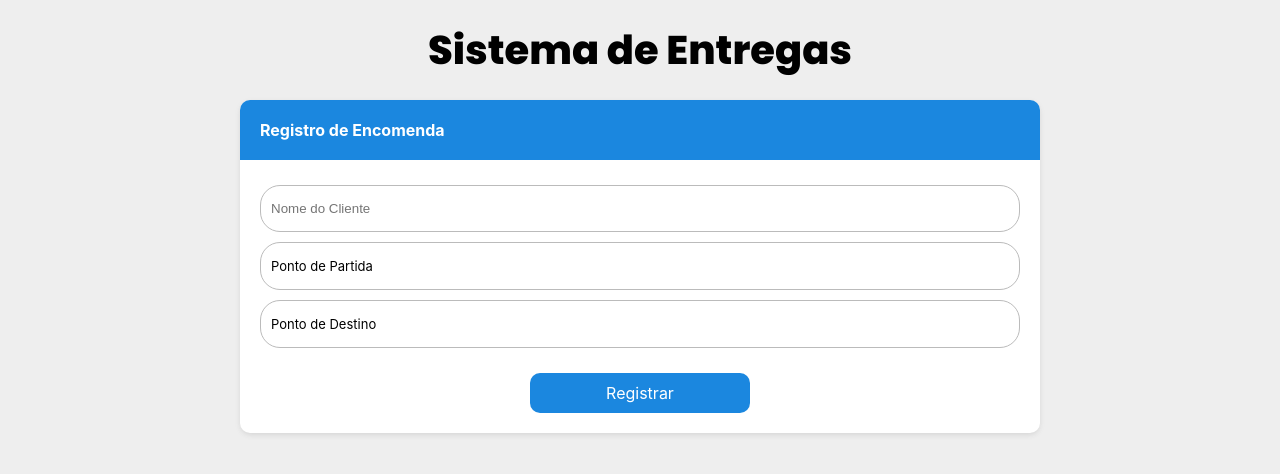
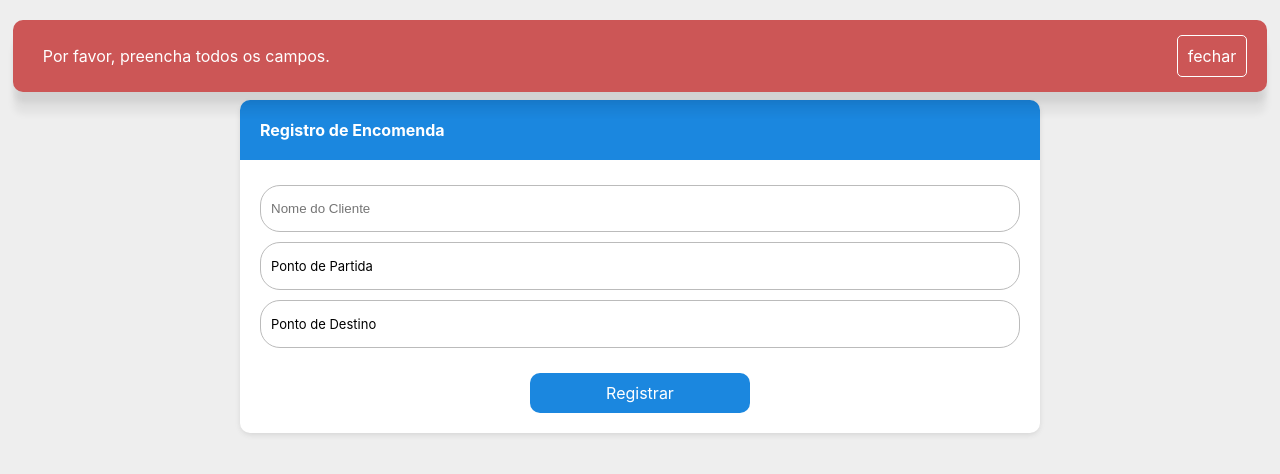
Before and after one commit to wscld/sistema_entregas, a React (Create React App) app in the folder frontend/: page / in a window 1280 px wide. Both pictures are taken after a click on the element "Registrar". Shown: the top 474 px of the page. Built offline with nearby package versions, Linux system fonts and the light colour scheme; no server answers.

Commit message:
Adiciona handling de erros

```diff
--- a/frontend/src/Components/Item/index.tsx
+++ b/frontend/src/Components/Item/index.tsx
@@ -1,16 +1,48 @@
 import React from 'react';
 import './styles.scss';
 import { FontAwesomeIcon } from '@fortawesome/react-fontawesome'
-import { faMapMarkerAlt, faDotCircle } from '@fortawesome/free-solid-svg-icons'
+import { faMapMarkerAlt, faDotCircle, faClock } from '@fortawesome/free-solid-svg-icons'
 
 export default function Item(props: any) {
 
+    function formatTime(timeCreated: number) {
+        var diff = Math.floor((Date.now() - timeCreated) / 1000);
+        var interval:number = Math.floor(diff / 31536000);
+
+        if (interval >= 1) {
+            return interval + " anos";
+        }
+        interval = Math.floor(diff / 2592000);
+        if (interval >= 1) {
+            return interval + " meses";
+        }
+        interval = Math.floor(diff / 604800);
+        if (interval >= 1) {
+            return interval + " semanas";
+        }
+        interval = Math.floor(diff / 86400);
+        if (interval >= 1) {
+            return interval + "d";
+        }
+        interval = Math.floor(diff / 3600);
+        if (interval >= 1) {
+            return interval + "h";
+        }
+        interval = Math.floor(diff / 60);
+        if (interval >= 1) {
+            return interval + " m";
+        }
+        return "menos de 1 minuto";
+    }
 
 
     return (
         <>
             <div className="item">
-                <div className="title">{props.entrega.nomeCliente}</div>
+                <div className="title">
+                    <div>{props.entrega.nomeCliente}</div>
+                    <div><FontAwesomeIcon icon={faClock}/> {formatTime(props.entrega.dataEntrega)}</div>
+                </div>
                 <div className="row">
                     <div>
                         <div className="partida"><FontAwesomeIcon className="icon" icon={faDotCircle} />{props.entrega.pontoPartida}</div>
--- a/frontend/src/Components/Item/styles.scss
+++ b/frontend/src/Components/Item/styles.scss
@@ -3,7 +3,8 @@
     background-color: white;
     max-width: 800px;
     margin: auto;
-    margin-top: 20px;
+    margin-top: 10px;
+    margin-bottom: 10px;
     border-radius: 10px;
     box-shadow: 0 2px 7px 0 rgba(0, 0, 0, 0.05), 0 3px 7px -2px rgba(0, 0, 0, 0.05), 0 1px 5px 0 rgba(0, 0, 0, 0.02);
     transition: 0.3s;
@@ -16,7 +17,11 @@
         font-weight: bold;
         border-top-left-radius: 10px;
         border-top-right-radius: 10px;
-        transition: .2s;
+        transition: 0.2s;
+        display: flex;
+        flex-direction: row;
+        justify-content: space-between;
+        align-items: center;
     }
     .row {
         display: flex;
@@ -35,7 +40,7 @@
 }
 .item:hover {
     box-shadow: 0 22px 7px 0 rgba(0, 0, 0, 0.05), 0 13px 7px -2px rgba(0, 0, 0, 0.05), 0 11px 5px 0 rgba(0, 0, 0, 0.02);
-    .title{
+    .title {
         background-color: #d4d4d4;
     }
 }
--- /dev/null
+++ b/frontend/src/Components/ModalError/index.tsx
@@ -0,0 +1,17 @@
+import React from 'react';
+import './styles.scss';
+
+export default function ModalError(props: any) {
+    return (<>
+        {props.visible ?
+            <>
+                <div className="modal-error">
+                    <p>{(props.error)}</p>
+                    <div onClick={props.onDismiss} className="dismiss">fechar</div>
+                </div>
+            </>
+            :
+            null
+        }
+    </>)
+}
--- /dev/null
+++ b/frontend/src/Components/ModalError/styles.scss
@@ -0,0 +1,33 @@
+.modal-error {
+    margin: auto;
+    left: 0;
+    right: 0;
+    background-color: #cc5656;
+    border-radius: 10px;
+    position: absolute;
+    top: 20px;
+    width: 98%;
+    display: flex;
+    flex-direction: row;
+    align-items: center;
+    justify-content: space-between;
+    box-shadow: 0 22px 7px 0 rgba(0, 0, 0, 0.05), 0 13px 7px -2px rgba(0, 0, 0, 0.05), 0 11px 5px 0 rgba(0, 0, 0, 0.02);
+    z-index: 200;
+    p {
+        color: white;
+        padding: 10px;
+        margin-left: 20px;
+    }
+    .dismiss {
+        padding: 10px;
+        color: white;
+        border: 1px solid white;
+        border-radius: 5px;
+        margin-right: 20px;
+        transition: 0.2s;
+        cursor: pointer;
+    }
+    .dismiss:hover {
+        background-color: rgba(255, 255, 255, 0.222);
+    }
+}
--- a/frontend/src/Components/ModalAddress/index.tsx
+++ b/frontend/src/Pages/EntradaEndereco/index.tsx
@@ -4,8 +4,10 @@ import Endereco from '../../Types/Endereco';
 import { requestEndereco } from '../../Actions/ServerActions';
 import { FontAwesomeIcon } from '@fortawesome/react-fontawesome';
 import { faSearch } from '@fortawesome/free-solid-svg-icons';
+import ModalError from '../../Components/ModalError';
 
-export default function ModalAddress(props: any) {
+export default function EntradaEndereco(props: any) {
+    const [error, setError] = useState<string>("");
     const [cep, setCep] = useState<number>(0);
     const [numero, setNumero] = useState<number>(0);
     const [cidade, setCidade] = useState<string>("");
@@ -14,6 +16,7 @@ export default function ModalAddress(props: any) {
     const [rua, setRua] = useState<string>("");
 
     function handleSave() {
+        if (cep != 0 && numero != 0 && cidade != "" && estado != "" && bairro != "" && rua != "") {
             let endereco: Endereco = {
                 cep: cep,
                 numero: numero,
@@ -23,6 +26,9 @@ export default function ModalAddress(props: any) {
                 rua: rua
             }
             props.onSave(enderecoToString(endereco));
+        } else {
+            setError("Por favor, preencha todos os campos.");
+        }
     }
 
     function getEndereco() {
@@ -34,7 +40,7 @@ export default function ModalAddress(props: any) {
                 setRua(endereco.rua as string);
             })
             .catch((err: any) => {
-
+                setError("Falha ao receber endereço");
             })
     }
 
@@ -49,6 +55,7 @@ export default function ModalAddress(props: any) {
         <>
             {props.visible ?
                 <>
+                    <ModalError error={error} onDismiss={() => setError("")} visible={error != "" ? true : false}></ModalError>
                     <div className="modal-address">
                         <div className="inputs">
                             <div className="row">
--- a/frontend/src/Components/ModalAddress/styles.scss
+++ b/frontend/src/Pages/EntradaEndereco/styles.scss
@@ -14,6 +14,19 @@
     .inputs {
         padding: 20px;
     }
+    .button {
+        display: block;
+        padding: 10px;
+        background-color: $primary-color;
+        border-radius: 10px;
+        text-align: center;
+        color: white;
+        max-width: 200px;
+        margin: auto;
+        margin-bottom: 20px;
+        cursor: pointer;
+        transition: 0.2s;
+    }
     .row {
         flex-direction: row;
         display: flex;
@@ -26,7 +39,7 @@
             margin-left: 10px;
             position: relative;
             color: white;
-            transition: .2s;
+            transition: 0.2s;
             cursor: pointer;
             svg {
                 position: absolute;
@@ -35,7 +48,7 @@
                 transform: translate(-50%, -50%);
             }
         }
-        .icon:hover{
+        .icon:hover {
             background-color: $primary-color-darker;
         }
     }
--- a/frontend/src/Pages/Lista/index.tsx
+++ b/frontend/src/Pages/Lista/index.tsx
@@ -29,10 +29,10 @@ export default function Lista() {
     }, [])
 
     return (
-        <>
+        <div className="lista">
             {entregas.map((entrega, index) => {
                 return <Link to={"detalhe/"+entrega._id}><Item entrega={entrega} key={index} /></Link>
             })}
-        </>
+        </div>
     );
 }
--- a/frontend/src/Pages/Lista/styles.scss
+++ b/frontend/src/Pages/Lista/styles.scss
@@ -0,0 +1,3 @@
+.lista{
+    margin-bottom: 50px;
+}
--- a/frontend/src/Pages/Registro/index.tsx
+++ b/frontend/src/Pages/Registro/index.tsx
@@ -2,18 +2,21 @@ import React, { useState, useEffect } from 'react';
 import './styles.scss';
 import Entrega from '../../Types/Entrega';
 import { requestRegister } from '../../Actions/ServerActions';
-import ModalAddress from '../../Components/ModalAddress';
+import ModalAddress from '../EntradaEndereco';
 import Endereco from '../../Types/Endereco';
+import ModalError from '../../Components/ModalError';
 
-export default function Registro() {
+export default function Registro(props: any) {
     const [nomeCliente, setNomeCliente] = useState<string>("");
     const [pontoPartida, setPontoPartida] = useState<string>("");
     const [pontoDestino, setPontoDestino] = useState<string>("");
     const [modalVisible, setModalVisible] = useState<boolean>(false);
     const [currentModal, setCurrentModal] = useState<number>(0);
+    const [error, setError] = useState<string>("");
 
     function handleRegister() {
-        let dataEntrega: number = new Date().getDate();
+        if (nomeCliente != "" && pontoPartida != "" && pontoDestino != "") {
+            let dataEntrega: number = new Date().getTime();
             let entrega: Entrega = {
                 nomeCliente: nomeCliente,
                 pontoPartida: pontoPartida,
@@ -22,13 +25,14 @@ export default function Registro() {
             };
             requestRegister(entrega)
                 .then(result => {
-                console.log("success");
-                console.log(result);
+                    props.history.push("/lista");
                 })
                 .catch(err => {
-                console.log("error");
-                console.log(err)
+                    setError("Falha ao registrar entrega, tente novamente.");
                 });
+        } else {
+            setError("Por favor, preencha todos os campos.");
+        }
     }
 
     function handleDismiss(endereco: string) {
@@ -41,16 +45,17 @@ export default function Registro() {
 
     return (
         <>
+            <ModalAddress onDismiss={() => setModalVisible(false)} onSave={(endereco: string) => { handleDismiss(endereco) }} visible={modalVisible}></ModalAddress>
+            <ModalError error={error} onDismiss={() => setError("")} visible={error != "" ? true : false}></ModalError>
             <div className="register">
-                <ModalAddress onDismiss={() => setModalVisible(false)} onSave={(endereco: string) => { handleDismiss(endereco) }} visible={modalVisible}></ModalAddress>
                 <div className="title">Registro de Encomenda</div>
                 <div className="inputs">
                     <input type="text" placeholder="Nome do Cliente" onChange={(e) => setNomeCliente(e.target.value)}></input>
                     <div className="row">
-                        <div className="fake-input" onClick={() => { setModalVisible(true);setCurrentModal(0)}} >{pontoPartida || "Ponto de Partida"}</div>
+                        <div className="fake-input" onClick={() => { setModalVisible(true); setCurrentModal(0) }} >{pontoPartida || "Ponto de Partida"}</div>
                     </div>
                     <div className="row">
-                        <div className="fake-input" onClick={() => { setModalVisible(true);setCurrentModal(1)}} >{pontoDestino || "Ponto de Destino"}</div>
+                        <div className="fake-input" onClick={() => { setModalVisible(true); setCurrentModal(1) }} >{pontoDestino || "Ponto de Destino"}</div>
                     </div>
                 </div>
                 <div className="button" onClick={() => handleRegister()}>Registrar</div>
```
Also changed, not shown: 1 other file (tests, documents, lock files or other folders). Lines whose indentation alone changed are shown as unchanged.
